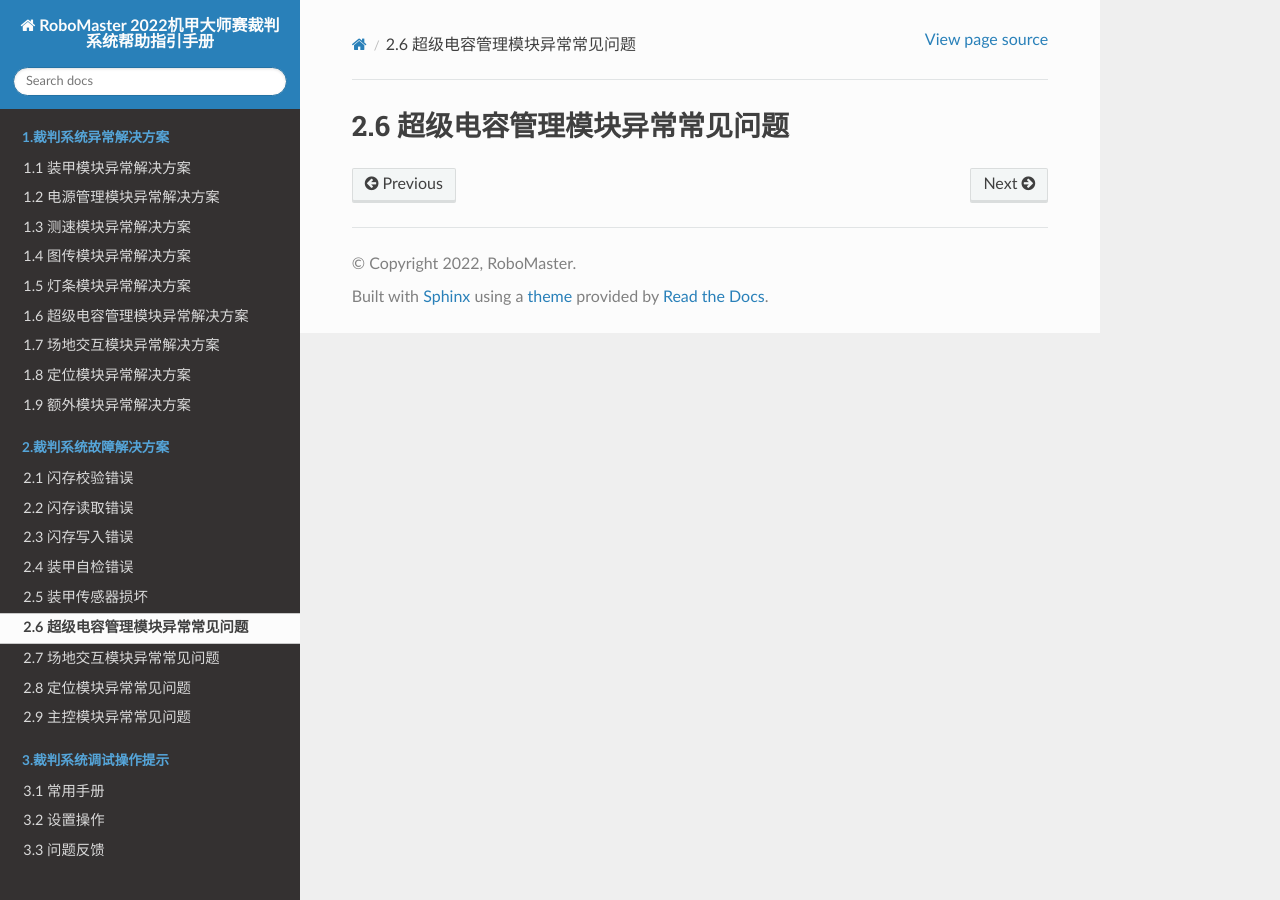
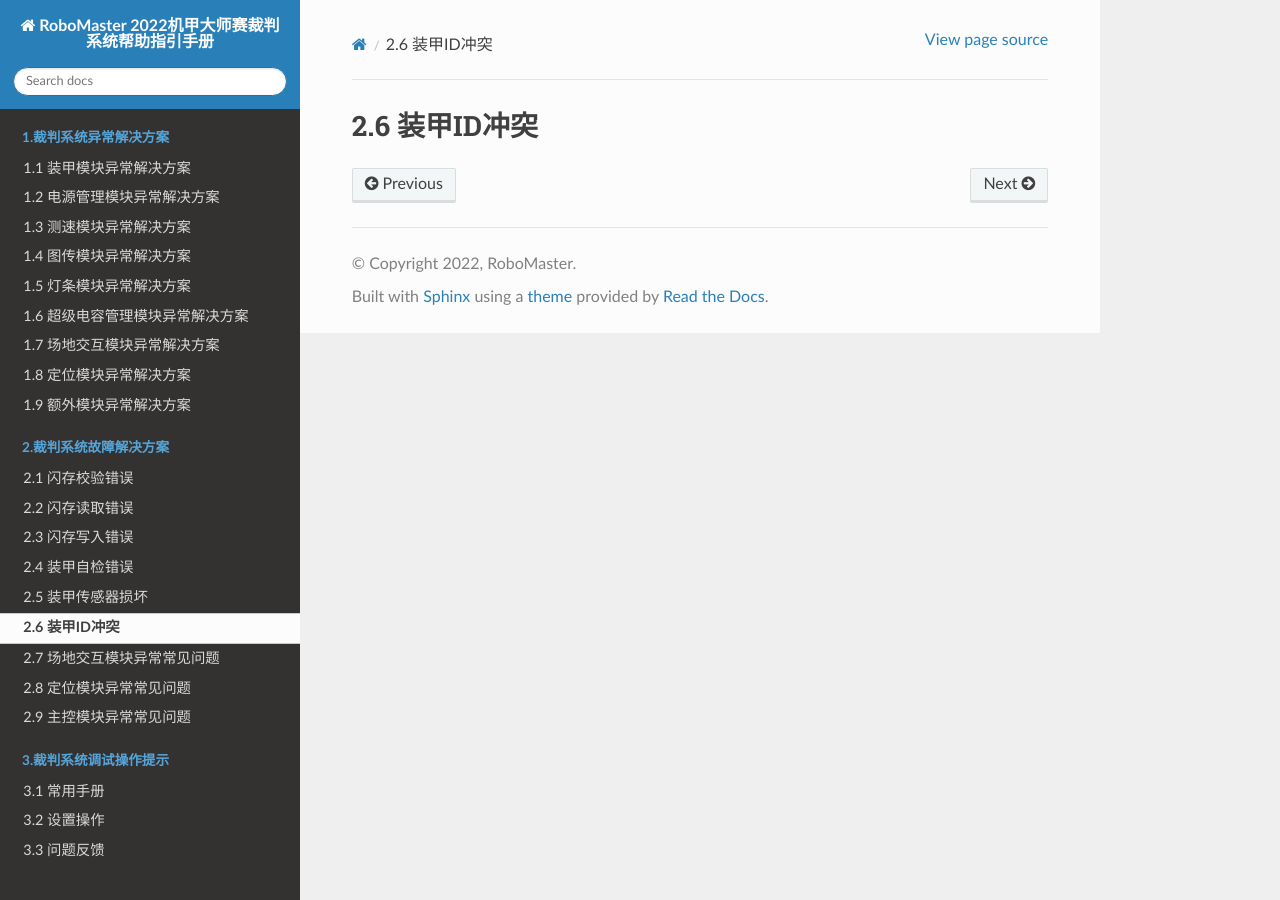
Before and after one commit to RoboMaster/RefereeSystem_Help, a Sphinx documentation site: the page built from docs/ch2/2-6.md, in a window 1280 px wide. Built offline with Sphinx 7.4.7 and the Read the Docs theme 2.0.0, drawn with Linux system fonts in a browser that asks for light colours; pages that are not in the unit, such as notebooks, are missing from menus.

Commit message:
Update 2-6.md

```diff
--- a/docs/ch2/2-6.md
+++ b/docs/ch2/2-6.md
@@ -1 +1 @@
-# 2.6 超级电容管理模块异常常见问题
+# 2.6 装甲ID冲突
```
